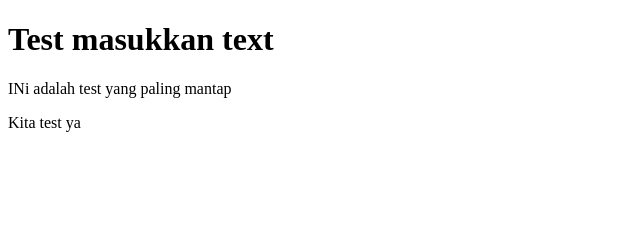
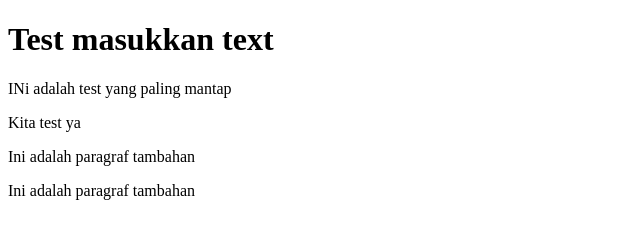
Before and after one commit to masraga/test-git-command, a plain HTML site: page index.html in a window 1280 px wide. Shown: the whole page, without its empty margins (0-640 px from the left). Drawn offline with Linux system fonts and the light colour scheme.

Commit message:
ini adalah gabungan dari commit 5 dan 6

```diff
--- a/index.html
+++ b/index.html
@@ -9,5 +9,7 @@
   <h1>Test masukkan text</h1>
   <p>INi adalah test yang paling mantap</p>
   <p>Kita test ya</p>
+  <p>Ini adalah paragraf tambahan</p>
+  <p>Ini adalah paragraf tambahan</p>
 </body>
 </html>
```
